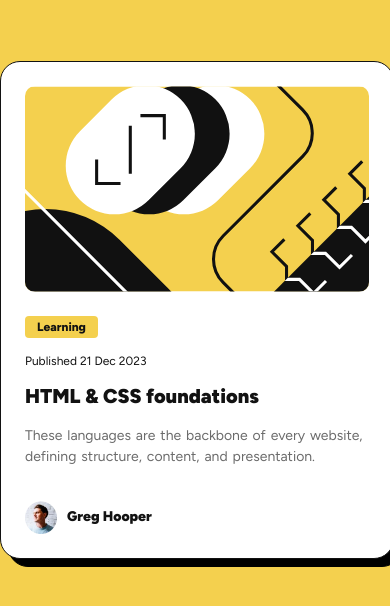
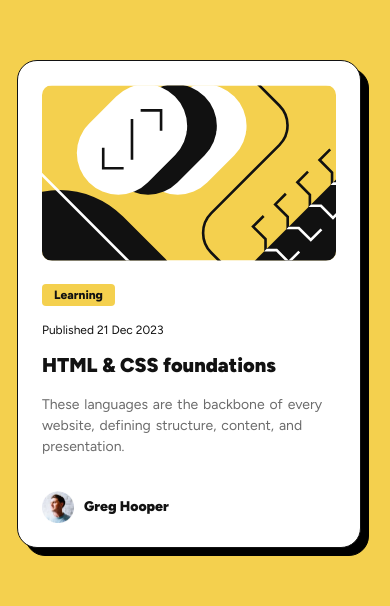
Before and after one commit to Celthros/blog-preview-card-challenge, a website: page index.html in a window 390 px wide. Shown: the part 124-730 px from the top of the page. Drawn offline with Linux system fonts and the light colour scheme.

Commit message:
mobile side improvements

```diff
--- a/css/base/_base.scss
+++ b/css/base/_base.scss
@@ -4,6 +4,9 @@
 // TO DO
 // clamp paddings?
 // on mobile, add left/right gap or margin?
+// use local fonts NOT GOOGLE
+//hover state
+// make hover transition smoothly
 
 :root {
   --default-font      : #{var.$default-font};
@@ -33,6 +36,12 @@
   --clamp-heading     : clamp(var(--font-20), 2vw, var(--font-24));
   }
 
+*,
+*::before,
+*::after {
+  box-sizing : border-box;
+  }
+
 body {
   font-size        : var(--default-font);
   background-color : var(--bg-yellow);
@@ -46,7 +55,9 @@ body {
   flex-direction   : column;
 
   main {
-	margin-top : var(--spacing-300);
+	margin-top : var(--spacing-150);
+    padding-left: var(--spacing-150);
+    padding-right: 1rem;
 	}
 
   @media (min-width : 31.25em) {
--- a/css/components/_article.scss
+++ b/css/components/_article.scss
@@ -9,6 +9,8 @@
   flex-direction   : column;
   gap              : 1.25rem;
   filter           : drop-shadow(8px 8px 0px rgba(0, 0, 0, 100%));
+  margin-left      : 0;
+  margin-right     : var(--spacing-100);
 
   @media (min-width : 23.438em) {
 	& {
```
Also changed, not shown: style.min.css, 1 other file.
